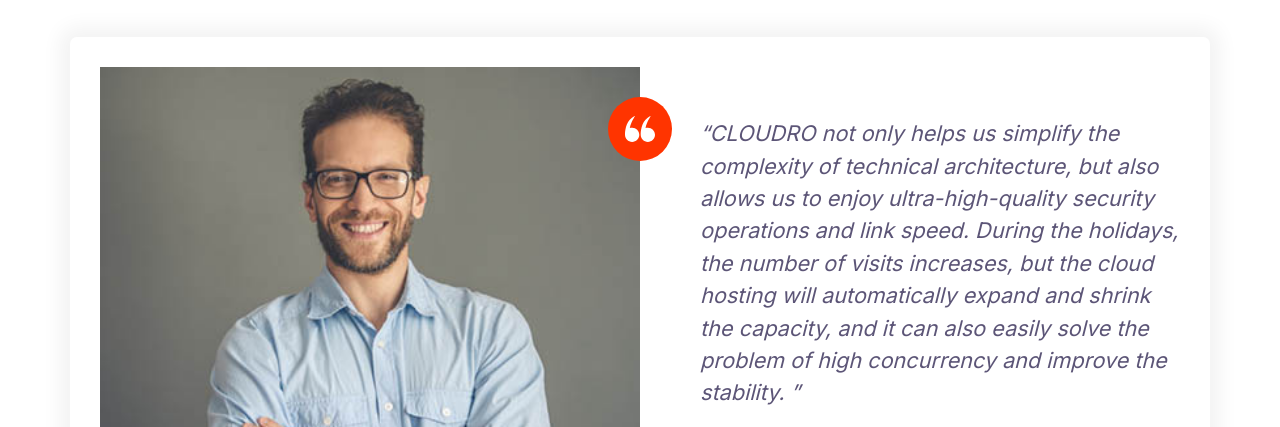
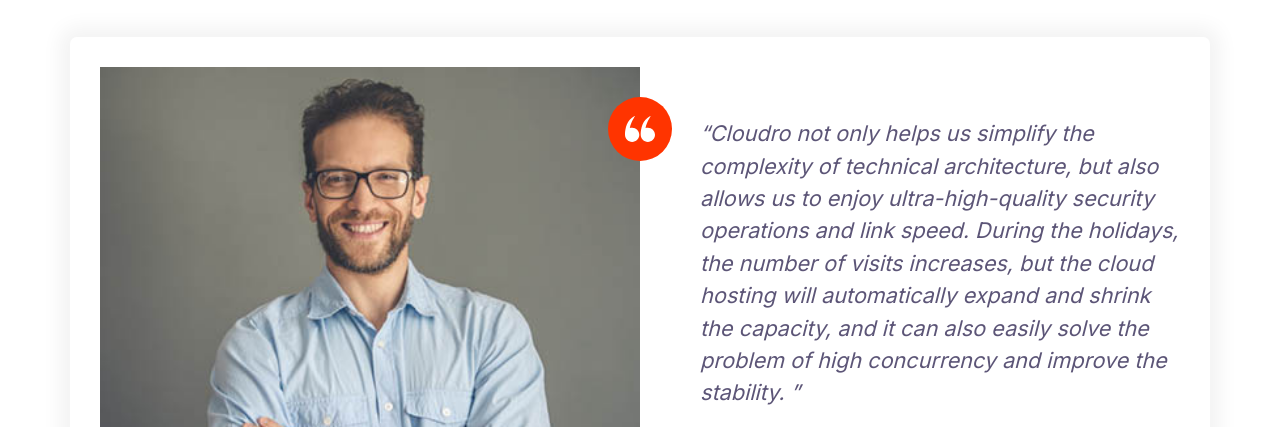
Before and after one commit to totoriez/cloudro, a website built with Parcel: page index.html in a window 1280 px wide. Shown: the part 5142-5569 px from the top of the page. Built offline with nearby package versions, Linux system fonts and the light colour scheme.

Commit message:
Just a test.

```diff
--- a/index.html
+++ b/index.html
@@ -304,7 +304,7 @@
                         </span>
                     </div>
                 <blockquote class="quote">
-                    <p class="quote__text">CLOUDRO not only helps us simplify the complexity of technical architecture, but also allows us to enjoy
+                    <p class="quote__text">Cloudro not only helps us simplify the complexity of technical architecture, but also allows us to enjoy
                     ultra-high-quality security operations and link speed. During the holidays, the number of visits increases, but the
                     cloud hosting will automatically expand and shrink the capacity, and it can also easily solve the problem of high
                     concurrency and improve the stability.
```
